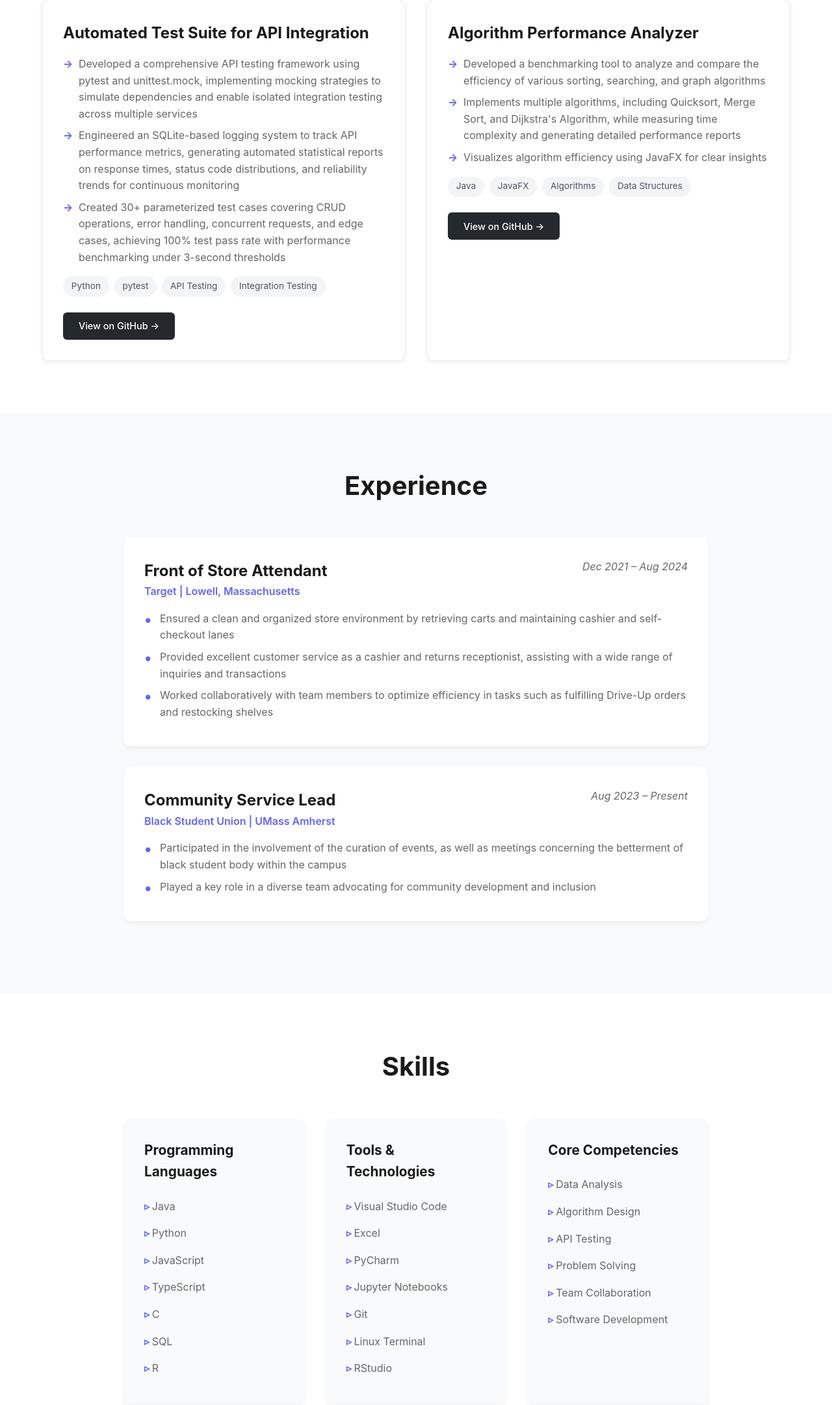
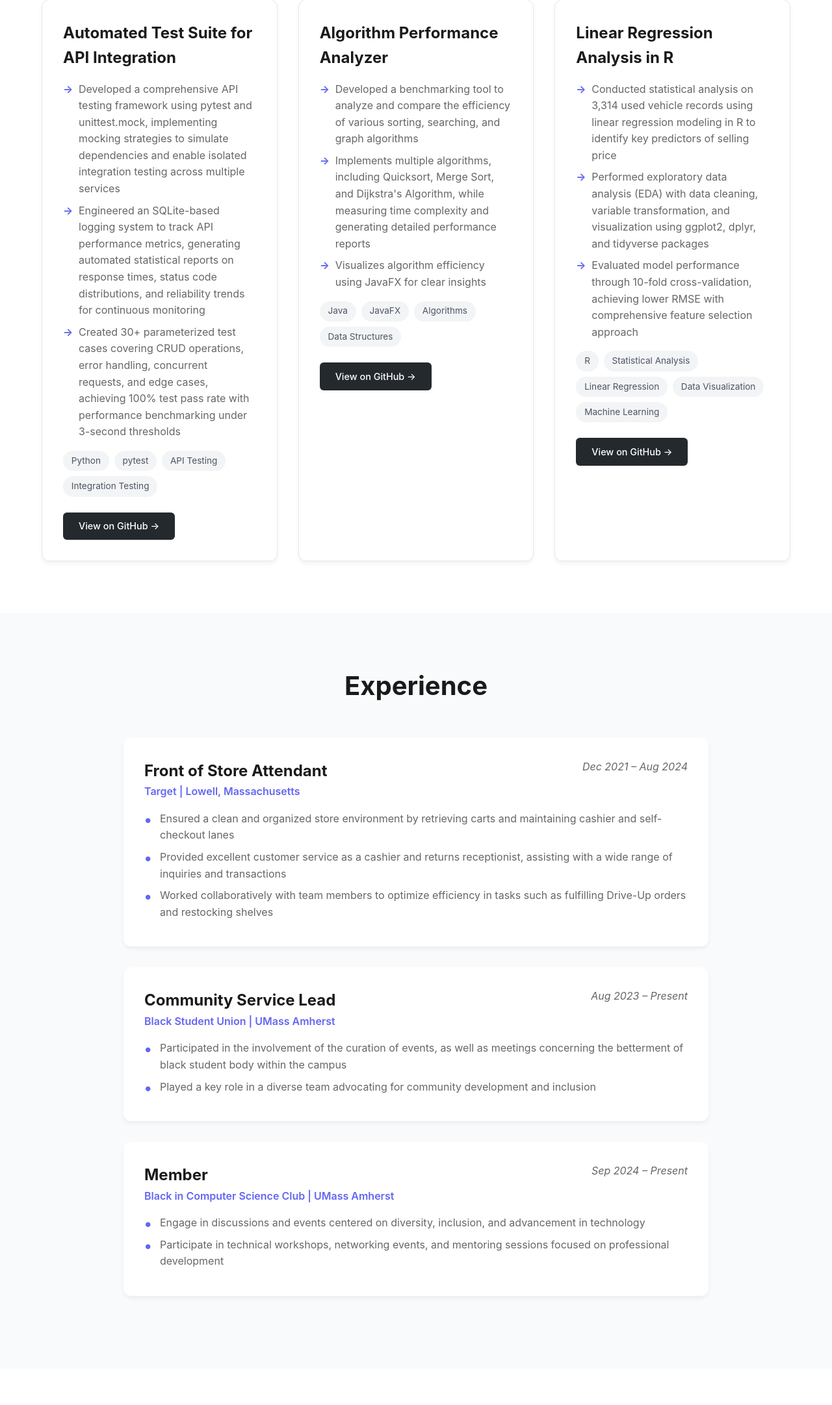
Before and after one commit to rmurage05/rmurage05.github.io, a plain HTML site: page index.html in a window 1280 px wide. Shown: the part 1864-4027 px from the top of the page at 65% size. Drawn offline with Linux system fonts and the light colour scheme.

Commit message:
Added Linear Regression project and Black in CS Club

```diff
--- a/index.html
+++ b/index.html
@@ -534,6 +534,23 @@
                 </div>
                 <a href="https://github.com/rmurage05/Algorithm-Performance-Analyzer" target="_blank" class="github-link">View on GitHub →</a>
             </div>
+
+            <div class="project-card">
+                <h3>Linear Regression Analysis in R</h3>
+                <ul>
+                    <li>Conducted statistical analysis on 3,314 used vehicle records using linear regression modeling in R to identify key predictors of selling price</li>
+                    <li>Performed exploratory data analysis (EDA) with data cleaning, variable transformation, and visualization using ggplot2, dplyr, and tidyverse packages</li>
+                    <li>Evaluated model performance through 10-fold cross-validation, achieving lower RMSE with comprehensive feature selection approach</li>
+                </ul>
+                <div class="project-tags">
+                    <span class="tag">R</span>
+                    <span class="tag">Statistical Analysis</span>
+                    <span class="tag">Linear Regression</span>
+                    <span class="tag">Data Visualization</span>
+                    <span class="tag">Machine Learning</span>
+                </div>
+                <a href="https://github.com/rmurage05/Linear-Regression-Analysis" target="_blank" class="github-link">View on GitHub →</a>
+            </div>
         </div>
     </section>
 
@@ -567,6 +584,20 @@
             <ul>
                 <li>Participated in the involvement of the curation of events, as well as meetings concerning the betterment of black student body within the campus</li>
                 <li>Played a key role in a diverse team advocating for community development and inclusion</li>
+            </ul>
+        </div>
+
+        <div class="experience-item">
+            <div class="experience-header">
+                <div>
+                    <h3>Member</h3>
+                    <p class="company">Black in Computer Science Club | UMass Amherst</p>
+                </div>
+                <p class="date">Sep 2024 – Present</p>
+            </div>
+            <ul>
+                <li>Engage in discussions and events centered on diversity, inclusion, and advancement in technology</li>
+                <li>Participate in technical workshops, networking events, and mentoring sessions focused on professional development</li>
             </ul>
         </div>
     </section>
```
